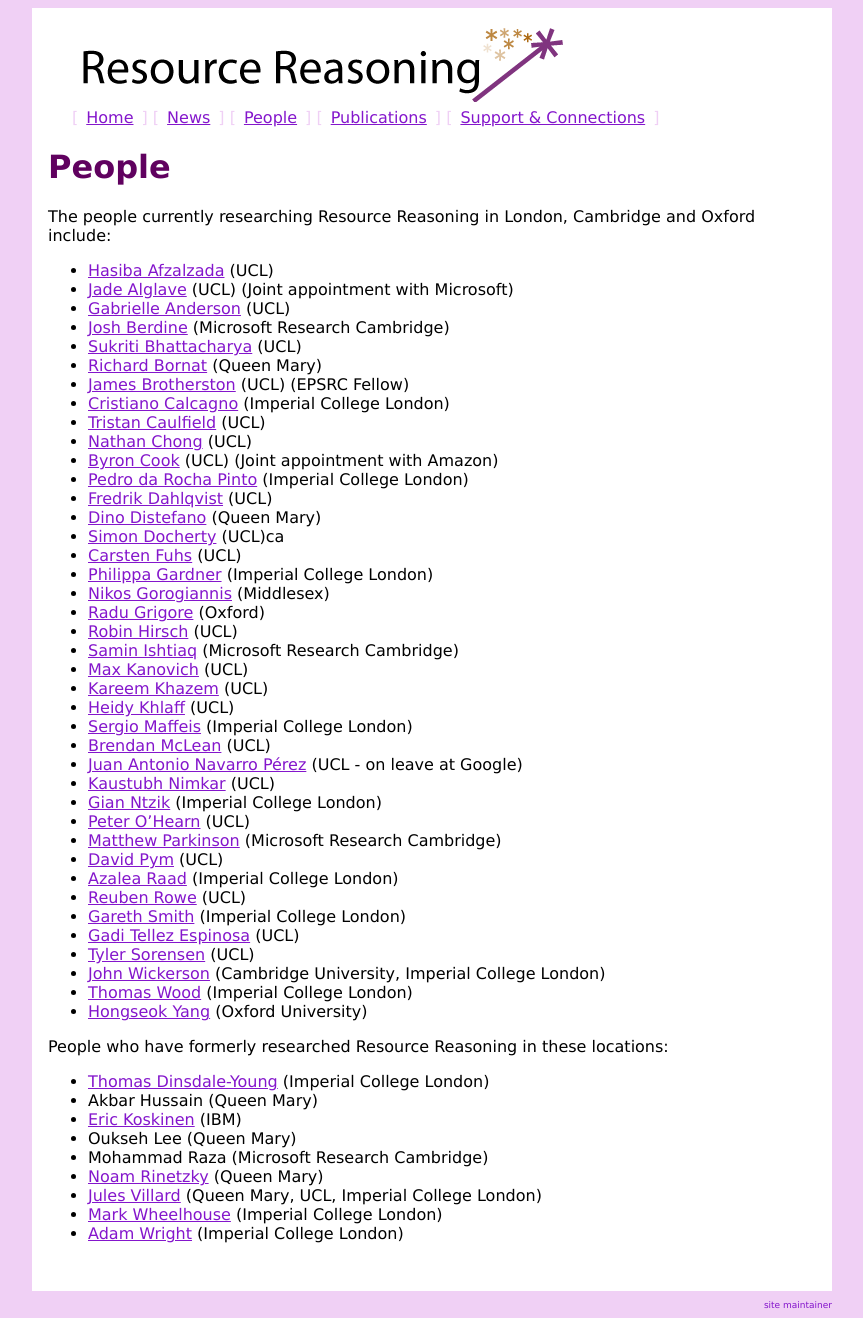
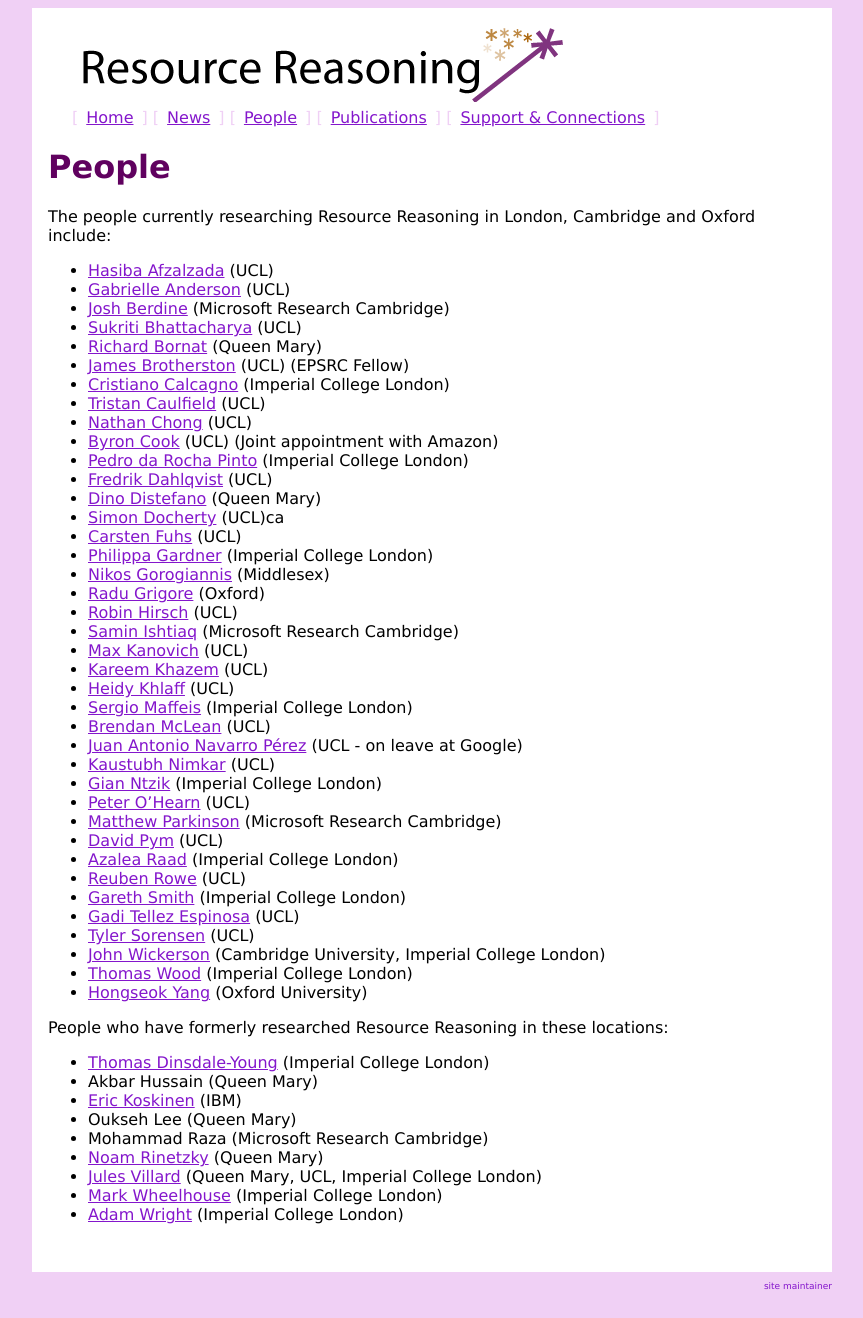
Before and after one commit to resource-reasoning/resourcereasoning.com, a Jekyll site: the page built from people.md, in a window 1280 px wide. Shown: the whole page, without its empty margins (208-1071 px from the left). Built offline with Jekyll 4.4.1, drawn with Linux system fonts in a browser that asks for light colours; nearby versions of some CDN libraries; Markdown is read by kramdown in place of the engine named in the settings.

Commit message:
Update people.md

```diff
--- a/people.md
+++ b/people.md
@@ -6,7 +6,6 @@ published: true
 The people currently researching Resource Reasoning in London, Cambridge and Oxford include:
 
 * [Hasiba Afzalzada](http://www0.cs.ucl.ac.uk/people/H.Afzalzada.html) (UCL)
-* [Jade Alglave](http://www0.cs.ucl.ac.uk/staff/J.Alglave/) (UCL) (Joint appointment with Microsoft)
 * [Gabrielle Anderson](http://www0.cs.ucl.ac.uk/people/G.Anderson) (UCL)
 * [Josh Berdine](http://research.microsoft.com/en-us/people/jjb/) (Microsoft Research Cambridge)
 * [Sukriti Bhattacharya](http://www0.cs.ucl.ac.uk/people/S.Bhattacharya) (UCL)
```
